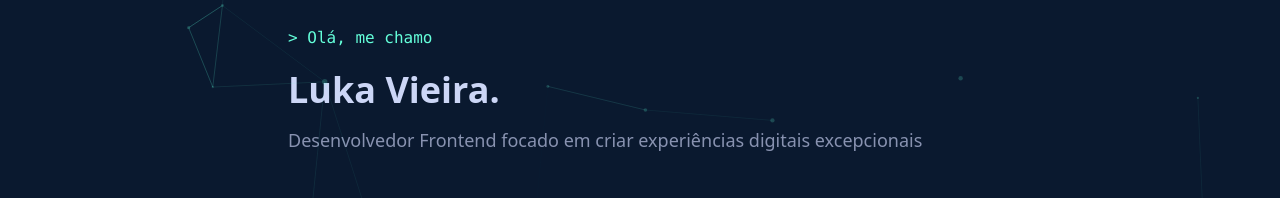
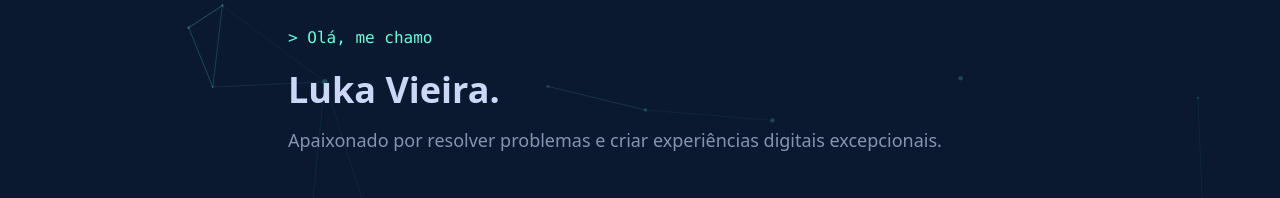
Before and after one commit to LukaVieira1/my-portfolio, a React (Vite) app: page / in a window 1280 px wide. Shown: the part 150-348 px from the top of the page. Built offline with nearby package versions, Linux system fonts and the light colour scheme.

Commit message:
refactor: header text

```diff
--- a/src/App.tsx
+++ b/src/App.tsx
@@ -116,8 +116,8 @@ function App() {
             transition={{ delay: 0.2 }}
             className="text-lg mb-8"
           >
-            Desenvolvedor Frontend focado em criar experiências digitais
-            excepcionais
+            Apaixonado por resolver problemas e criar experiências digitais
+            excepcionais.
           </motion.p>
         </section>
 
```
